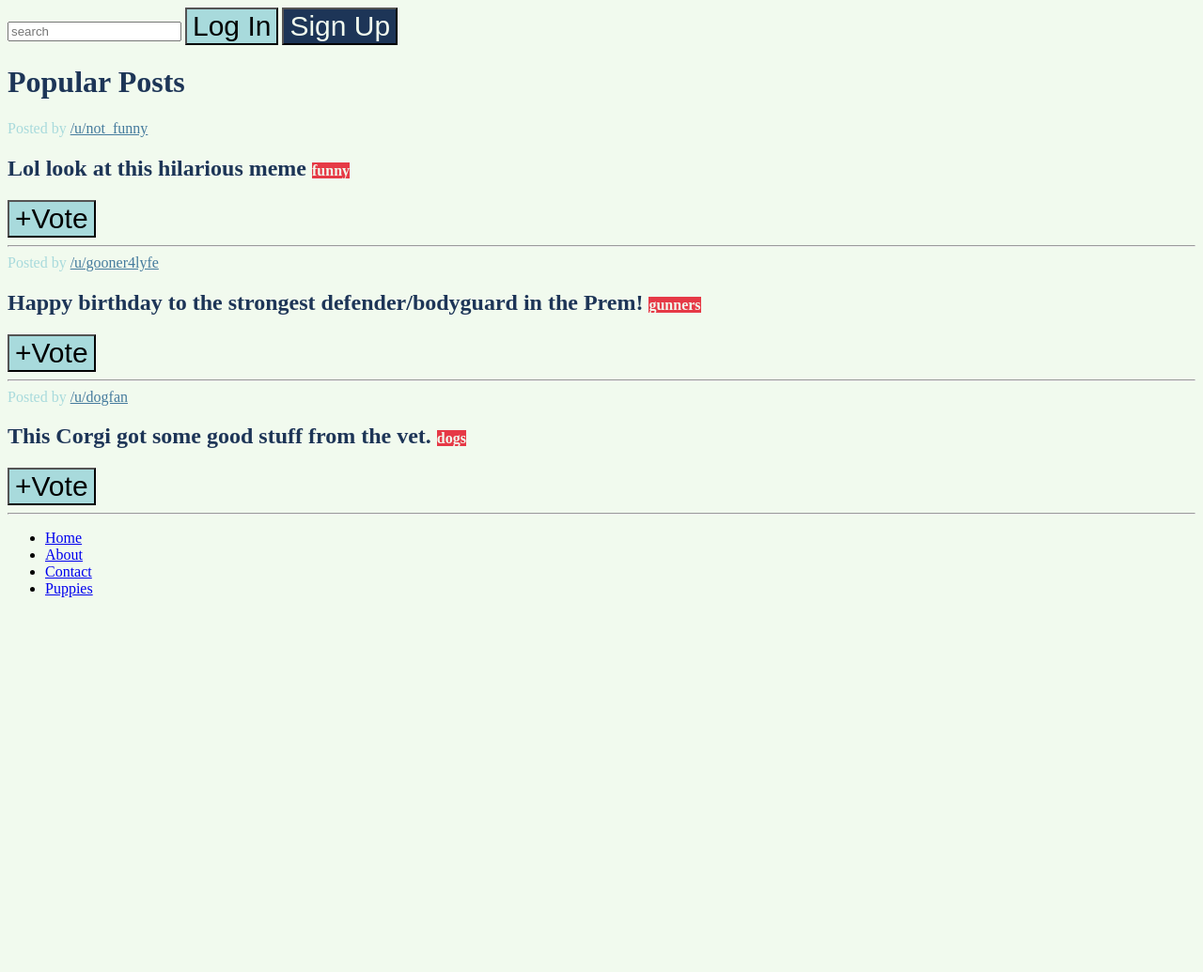
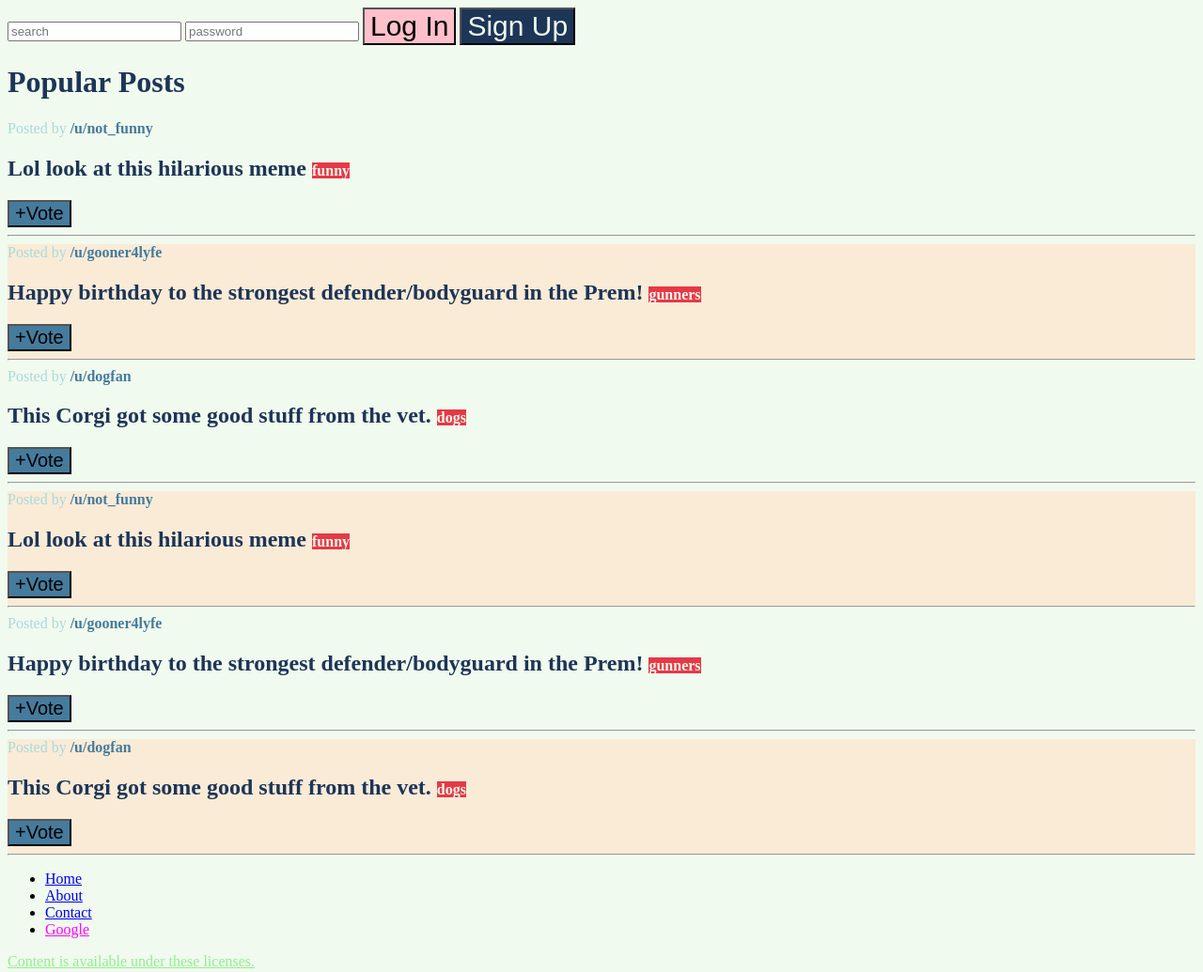
Before and after one commit to mmacedoaraujo/The-Web-Developer-Bootcamp-2022---Colt-Steele, a plain HTML site: page Section 7 - The World of CSS Selectors/starter.html in a window 1280 px wide. Shown: the whole page at 94% size. Before the commit the page ends 800 px from the top, so only its background shows below. Drawn offline with Linux system fonts and the light colour scheme.

Commit message:
section 7 part 3

```diff
--- a/Section 7 - The World of CSS Selectors/app.css
+++ b/Section 7 - The World of CSS Selectors/app.css
@@ -33,4 +33,48 @@ span {
 
 .post a {
   color: #457b9d;
+  text-decoration: none;
+  font-weight: bold;
 }
+
+input + button {
+  background-color: pink;
+}
+
+h2 + button {
+  font-size: 20px;
+  background-color: magenta;
+}
+
+footer > a {
+  color: lightgreen;
+}
+
+input[type="password"] {
+  color: greenyellow;
+}
+
+a[href*="google"] {
+  color: magenta;
+}
+
+button:hover {
+  background-color: red;
+  color: white;
+}
+
+.post button {
+  background-color: #457b9d;
+}
+
+a:hover {
+  text-decoration: underline;
+}
+
+.post button:active {
+  background-color: greenyellow;
+}
+
+.post:nth-of-type(2n) {
+  background-color: antiquewhite;
+}
--- a/Section 7 - The World of CSS Selectors/starter.html
+++ b/Section 7 - The World of CSS Selectors/starter.html
@@ -11,11 +11,30 @@
 <body>
     <nav>
         <input type="text" placeholder="search">
+        <input type="password" placeholder="password">
         <button>Log In</button>
         <button id="signup">Sign Up</button>
     </nav>
     <main>
         <h1>Popular Posts</h1>
+        <section class="post">
+            <span >Posted by <a href="#213adas">/u/not_funny</a></span>
+            <h2>Lol look at this hilarious meme <span class="tag">funny</span></h2>
+            <button>+Vote</button>
+            <hr>
+        </section>
+        <section class="post">
+            <span >Posted by <a href="#345adas">/u/gooner4lyfe</a></span>
+            <h2>Happy birthday to the strongest defender/bodyguard in the Prem! <span class="tag">gunners</span></h2>
+            <button>+Vote</button>
+            <hr>
+        </section>
+        <section class="post">
+            <span >Posted by <a href="#981adas">/u/dogfan</a></span>
+            <h2>This Corgi got some good stuff from the vet. <span class="tag">dogs</span></h2>
+            <button>+Vote</button>
+            <hr>
+        </section>
         <section class="post">
             <span >Posted by <a href="#213adas">/u/not_funny</a></span>
             <h2>Lol look at this hilarious meme <span class="tag">funny</span></h2>
@@ -48,10 +67,11 @@
                     <a href="#contact">Contact</a>
                 </li>
                 <li>
-                    <a href="#puppies">Puppies</a>
+                    <a href="www.google.com">Google</a>
                 </li>
             </ul>
         </nav>
+        <a href="#license">Content is available under these licenses.</a>
     </footer>
 
 </body>
```
Lines whose indentation alone changed are shown as unchanged.
